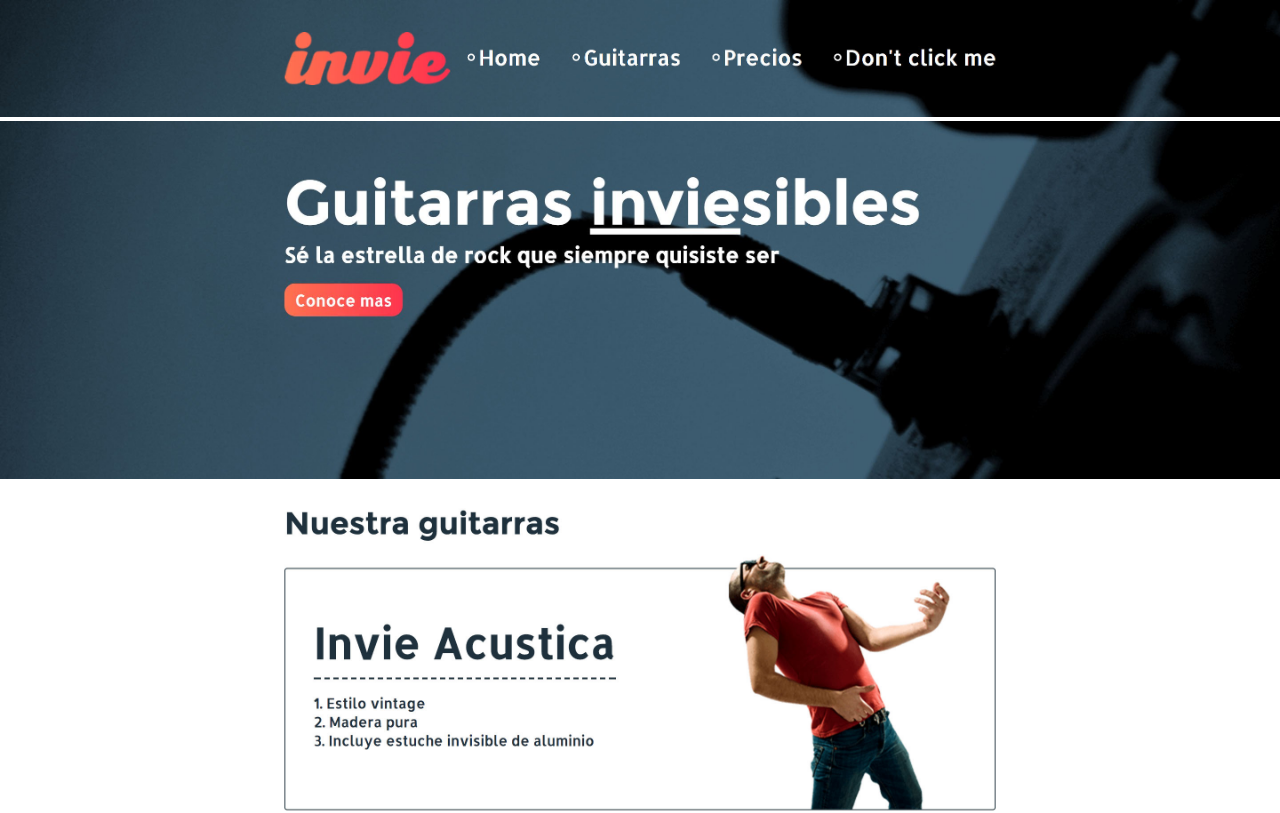
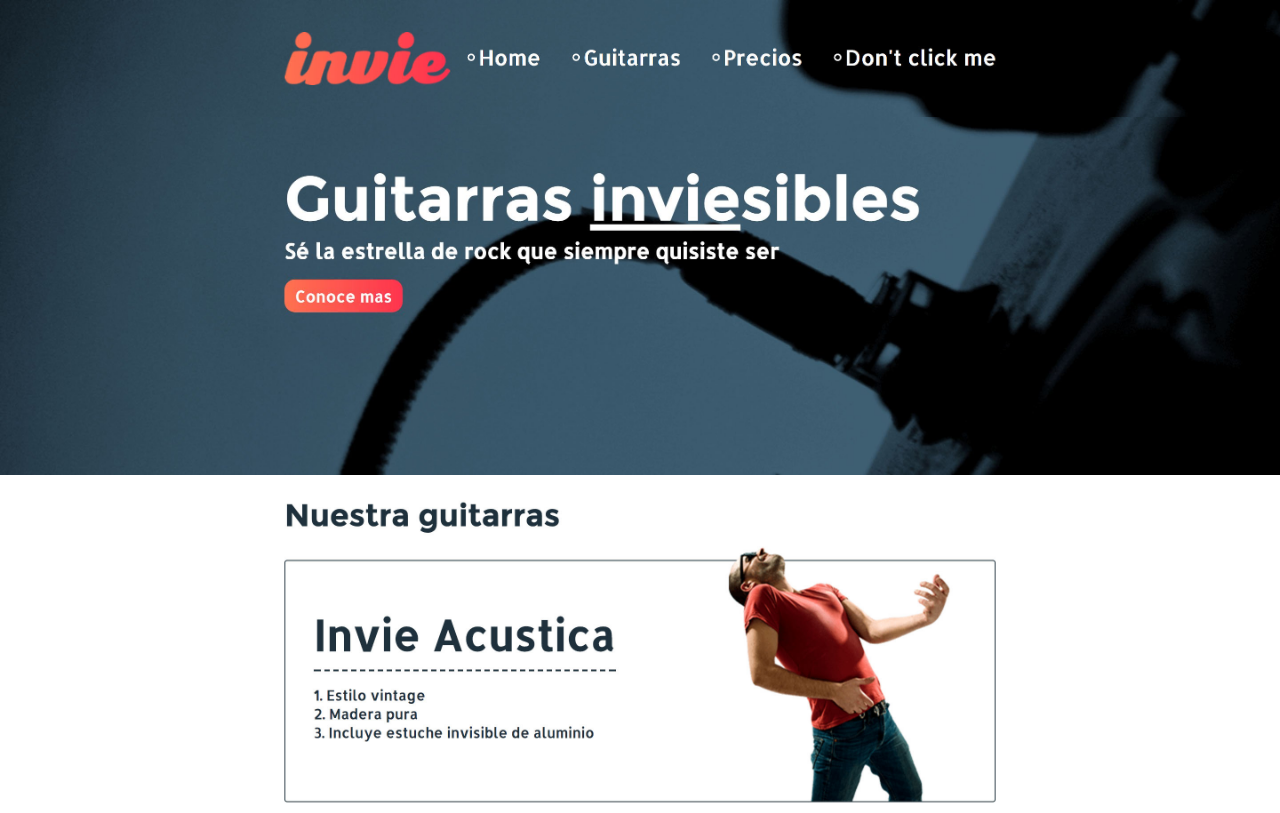
Before and after one commit to jemapau/version-control, a plain HTML site: page index.html in a window 1280 px wide. Shown: the top 813 px of the page. Drawn offline with Linux system fonts and the light colour scheme.

Commit message:
Fix margin on image created by the browser

```diff
--- a/index.html
+++ b/index.html
@@ -8,11 +8,12 @@
 
     <style>
     body {
-        margin: 0;
+        margin: 0px;
     }
 
     img {
         max-width: 100%;
+        display: block;
     }
 
     </style>
```
